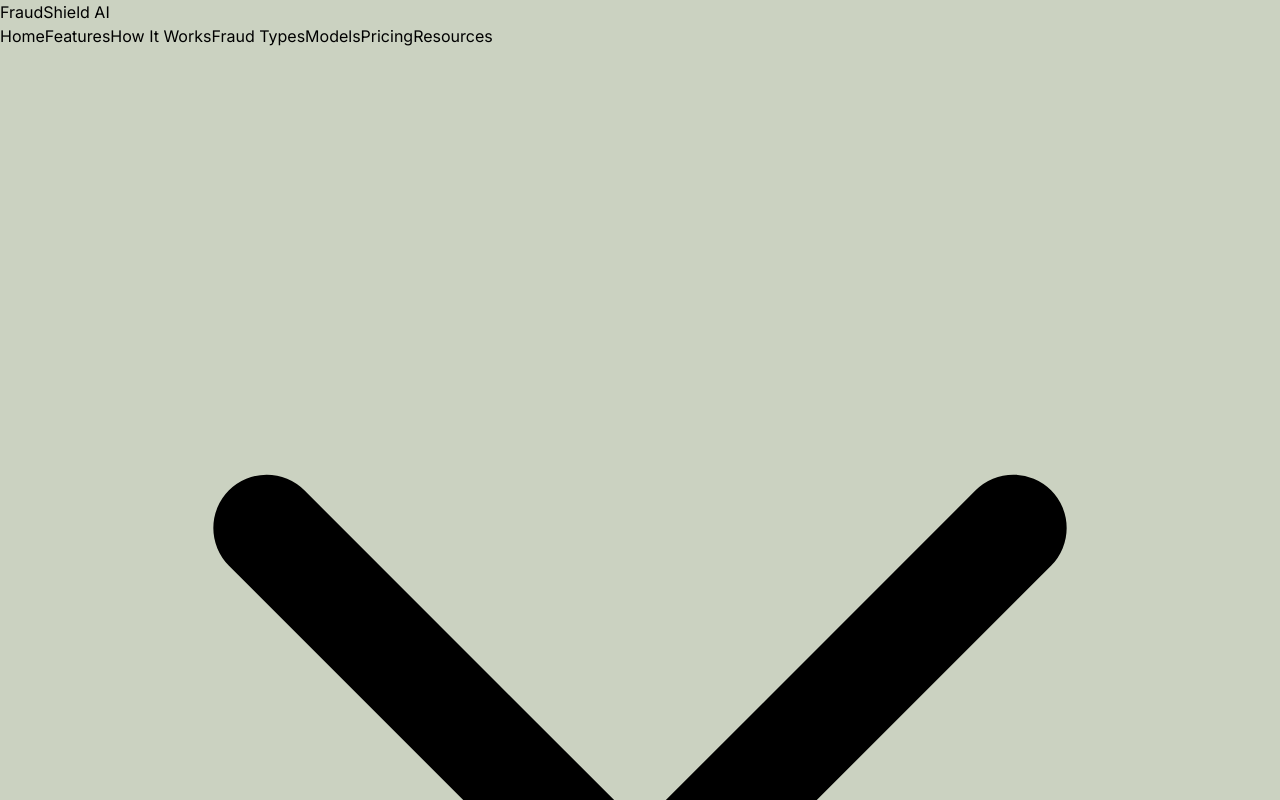
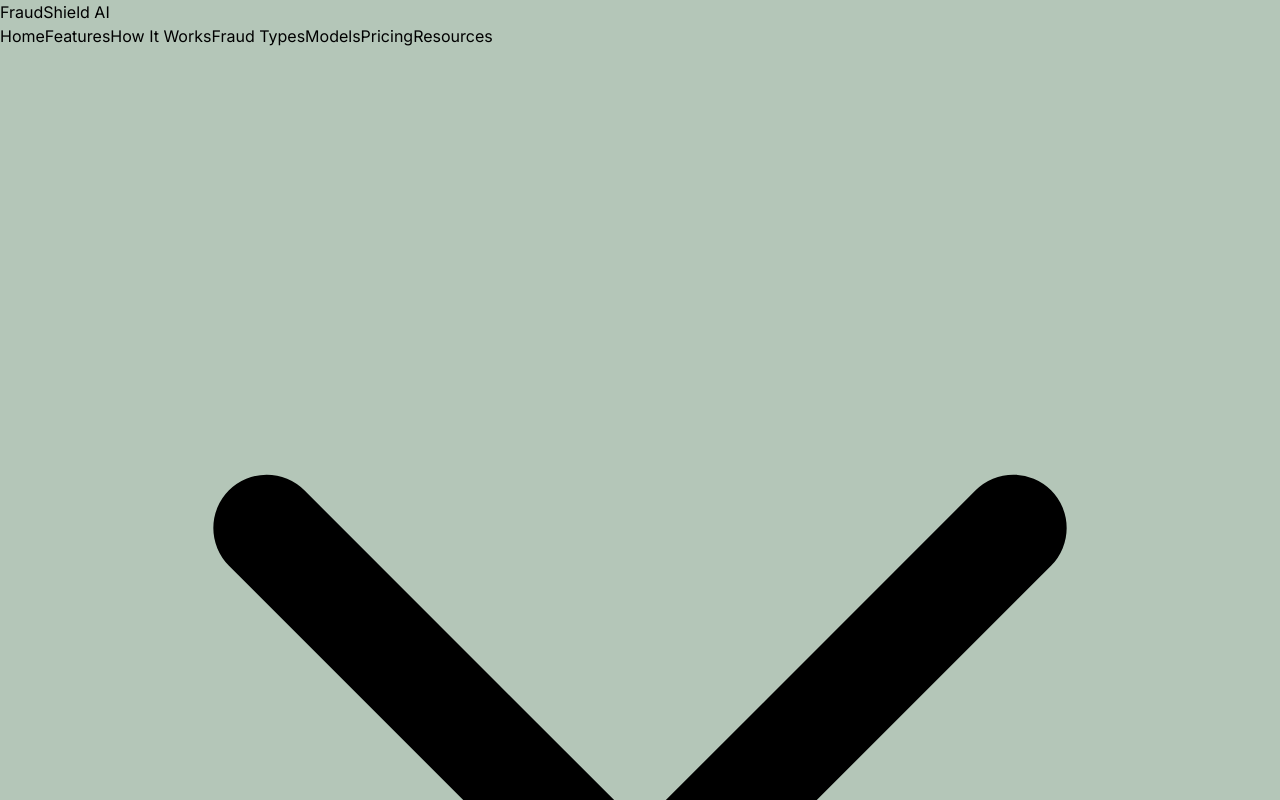
Before and after one commit to Rashmi-Pathak/Fraud-Shield-, a Next.js app in the folder frontend/: page / in a window 1280 px wide. Shown: the top 800 px of the page. Built offline with nearby package versions, Linux system fonts and the light colour scheme; no server answers.

Commit message:
style: deepen eucalyptus background

```diff
--- a/frontend/src/app/globals.css
+++ b/frontend/src/app/globals.css
@@ -5,14 +5,14 @@
 @layer components {
   .fraudshield-surface {
     background:
-      radial-gradient(circle at 12% 8%, rgba(244, 183, 55, 0.2), transparent 28rem),
-      radial-gradient(circle at 86% 22%, rgba(30, 70, 58, 0.18), transparent 34rem),
-      linear-gradient(135deg, #d8c7a7 0%, #cbd2c1 48%, #b9c9bd 100%);
+      radial-gradient(circle at 12% 8%, rgba(30, 70, 58, 0.24), transparent 28rem),
+      radial-gradient(circle at 86% 22%, rgba(22, 58, 47, 0.2), transparent 34rem),
+      linear-gradient(135deg, #c7d3c8 0%, #b4c6b8 48%, #9db4a4 100%);
   }
 }
 
 body {
-  background: #cbd2c1;
+  background: #b4c6b8;
 }
 
 @layer base {
```
